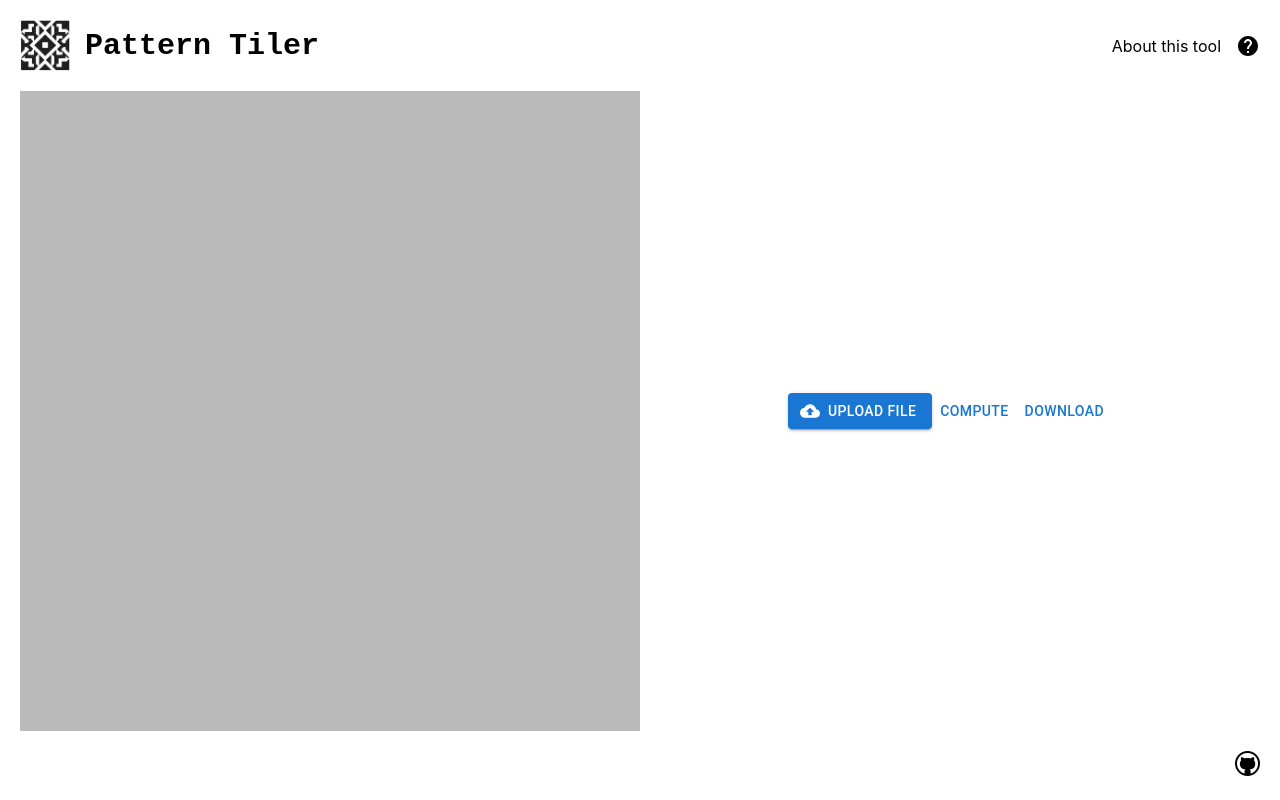
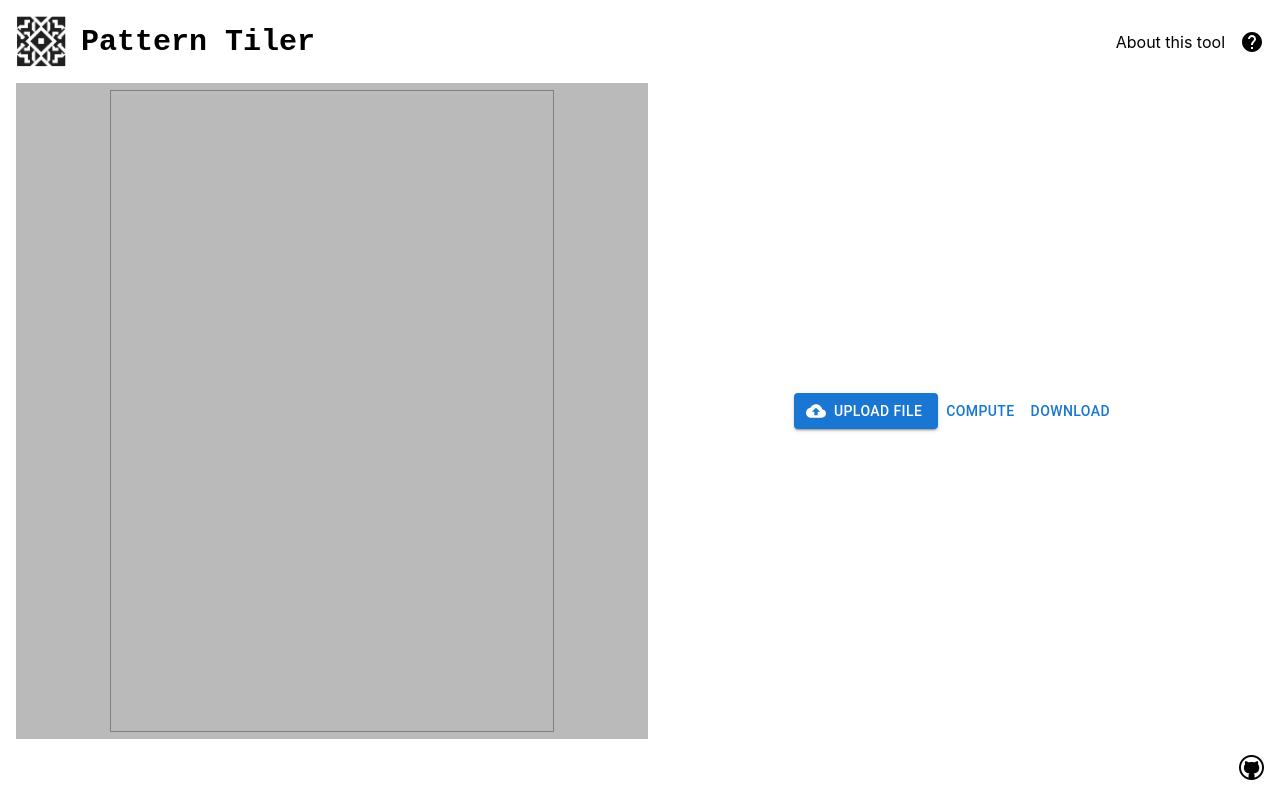
Before and after one commit to VeraZab/pattern-tiler, a React (Create React App) app: page / in a window 1280 px wide. Built offline with nearby package versions, Linux system fonts and the light colour scheme.

Commit message:
add basic theming

```diff
--- a/src/App.tsx
+++ b/src/App.tsx
@@ -1,28 +1,36 @@
-import CloudUploadIcon from '@mui/icons-material/CloudUpload';
 import Box from '@mui/material/Box';
-import Button from '@mui/material/Button';
-import { ChangeEvent, useEffect, useState } from 'react';
-import ImageInput from './components/ImageInput';
 import Layout from './components/Layout';
 import Canvas from './components/Canvas';
 import Controls from './components/Controls';
+import { ThemeProvider } from '@emotion/react';
+import { theme } from './theme'
 
 
 const App = () => {
   return (
+    <ThemeProvider theme={theme}>
       <Layout>
         <Box
-        sx={{
+          sx={
+            theme => (
+              {
                 display: 'flex',
+                flex: 1,
                 overflowY: 'auto',
-          padding: '20px 0 ',
+                padding: `${theme.spacing(2)} 0`,
+                [theme.breakpoints.down('sm')]: {
+                  flexDirection: 'column-reverse',
 
-        }}
+                }
+              }
+            )
+          }
         >
           <Canvas />
           <Controls />
         </Box>
       </Layout>
+    </ThemeProvider >
   );
 }
 
--- a/src/components/Canvas.tsx
+++ b/src/components/Canvas.tsx
@@ -4,15 +4,33 @@ import Box from '@mui/material/Box';
 const Canvas = () => {
     return (
         <Box
-            sx={{
-                display: 'flex',
-                alignItems: 'center',
-                justifyContent: 'center',
-                width: '50%',
-                backgroundColor: '#bababa'
-            }}
+            sx={
+                theme => (
+                    {
+                        display: 'flex',
+                        alignItems: 'center',
+                        justifyContent: 'center',
+                        width: '50%',
+                        backgroundColor: '#bababa',
+                        padding: theme.spacing(1),
+                        [theme.breakpoints.down('sm')]: {
+                            width: '100%',
+                        }
+                    }
+                )
+            }
         >
-            <canvas id="canvas" style={{ objectFit: 'contain', width: '100%', height: '100%' }} />
+
+            <canvas
+                id="canvas"
+                style={{
+                    maxWidth: '100%',
+                    maxHeight: '100%',
+                    objectFit: 'contain',
+                    border: '1px solid grey'
+                }}
+            />
+
         </Box >
     );
 }
--- a/src/components/Controls.tsx
+++ b/src/components/Controls.tsx
@@ -92,7 +92,21 @@ const Controls = () => {
     }
 
     return (
-        <Box sx={{ display: 'flex', alignItems: 'center', justifyContent: 'center', width: '50%' }}>
+        <Box
+            sx={
+                theme => (
+                    {
+                        display: 'flex',
+                        alignItems: 'center',
+                        justifyContent: 'center',
+                        width: '50%',
+                        [theme.breakpoints.down('sm')]: {
+                            width: '100%',
+                        }
+                    }
+                )
+            }
+        >
 
             <Box>
                 <Button component="label" variant="contained" startIcon={<CloudUploadIcon />}>
@@ -102,7 +116,7 @@ const Controls = () => {
                 <Button onClick={tile}>Compute</Button>
                 <Button onClick={download}>Download</Button>
             </Box>
-        </Box>
+        </Box >
 
     );
 }
--- a/src/components/Header.tsx
+++ b/src/components/Header.tsx
@@ -16,13 +16,33 @@ const Header = () => {
 
             <Box sx={{ display: 'flex', alignItems: 'center' }}>
                 <img src="pattern-tiler-logo.png" style={{ width: '50px', paddingRight: '15px' }} />
-                <Box sx={{ fontSize: '30px', fontWeight: 'bold', fontFamily: 'monospace', }}>Pattern Tiler</Box>
+                <Box
+                    sx={theme => ({
+                        fontSize: '30px',
+                        fontWeight: 'bold',
+                        fontFamily: 'monospace',
+
+                    })}
+                >
+                    Pattern Tiler
+                </Box>
             </Box>
 
             <Box>
                 <Tooltip title={aboutTilemaker}>
                     <Box sx={{ display: 'flex', alignItems: 'center' }}>
-                        <Box sx={{ paddingRight: '15px' }}>About this tool</Box>
+                        <Box
+                            sx={
+                                theme => ({
+                                    paddingRight: '15px',
+                                    [theme.breakpoints.down('sm')]: {
+                                        display: 'none'
+                                    }
+                                })
+                            }
+                        >
+                            About this tool
+                        </Box>
                         <HelpIcon />
                     </Box>
                 </Tooltip>
--- a/src/components/Layout.tsx
+++ b/src/components/Layout.tsx
@@ -7,20 +7,21 @@ const Layout = ({ children }: { children: React.ReactNode }) => {
     return (
         <Box
             className="container"
-            sx={{
-                display: 'flex',
-                height: '100vh',
-                flexDirection: 'column',
-                padding: '20px',
-                overflow: 'hidden',
-                boxSizing: 'border-box'
-            }}>
-
-
+            sx={
+                theme => (
+                    {
+                        display: 'flex',
+                        height: '100vh',
+                        flexDirection: 'column',
+                        padding: theme.spacing(2),
+                        overflow: 'hidden',
+                        boxSizing: 'border-box'
+                    }
+                )
+            }
+        >
             <Header />
-
             {children}
-
             <Footer />
 
         </Box>
--- /dev/null
+++ b/src/theme.ts
@@ -0,0 +1,3 @@
+import { createTheme } from '@mui/material/styles';
+
+export const theme = createTheme({});
```
Lines whose indentation alone changed are shown as unchanged.
